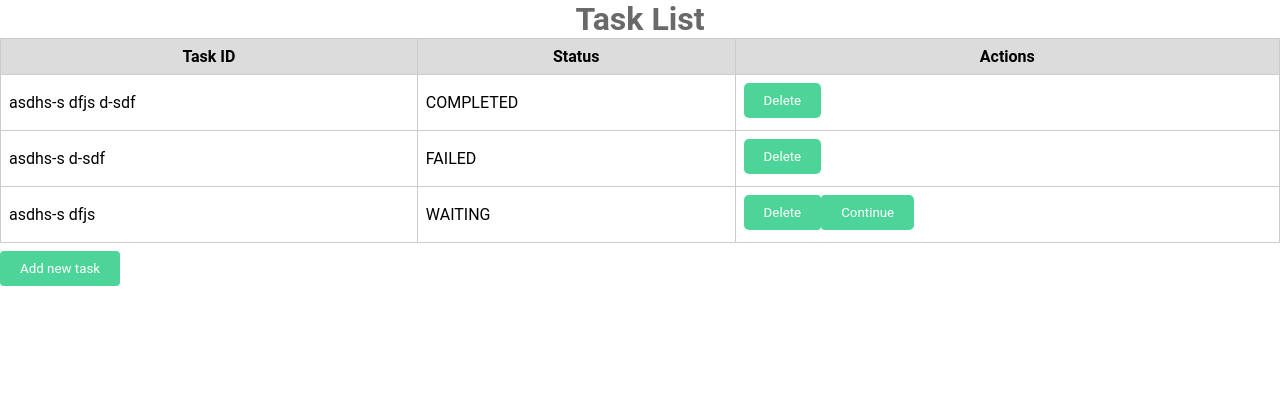
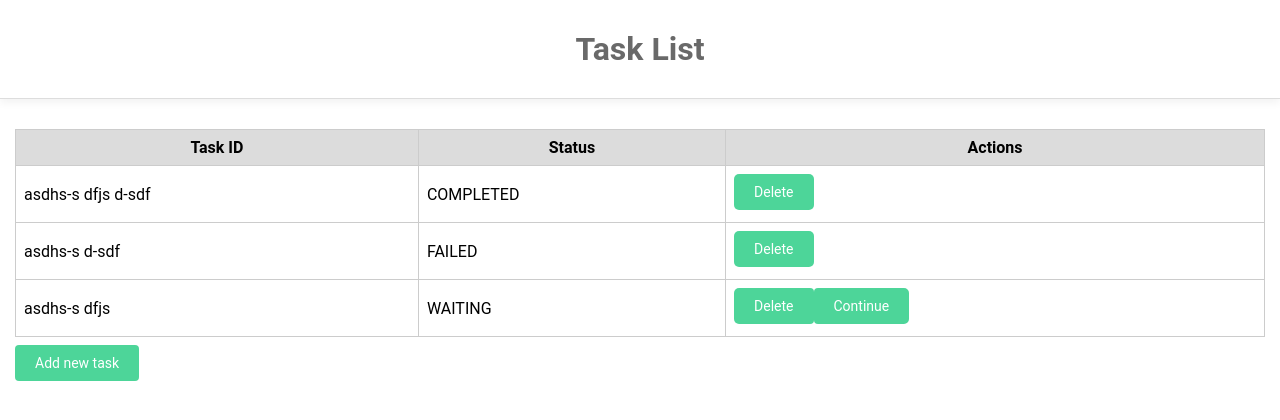
Before and after one commit to yanushok/vm-parser, a React (Create React App) app in the folder packages/client/: page / in a window 1280 px wide. Shown: the top 420 px of the page. Built offline with nearby package versions, Linux system fonts and the light colour scheme; what webfontloader would draw is missing.

Commit message:
Some changes

```diff
--- a/packages/client/src/components/App/App.js
+++ b/packages/client/src/components/App/App.js
@@ -15,10 +15,12 @@ function App() {
           <Route path="/add-task" children={<Header>Add Task</Header>} />
         </Switch>
 
-        <Switch>
-          <Route path="/" exact component={MainPage} />
-          <Route path="/add-task" children={<h1>azazazaza</h1>} />
-        </Switch>
+        <main className="main">
+          <Switch>
+            <Route path="/" exact component={MainPage} />
+            <Route path="/add-task" children={<h1>azazazaza</h1>} />
+          </Switch>
+        </main>
       </div>
     </Router>
   );
--- a/packages/client/src/components/App/App.scss
+++ b/packages/client/src/components/App/App.scss
@@ -0,0 +1,4 @@
+.main {
+    margin-left: 15px;
+    margin-right: 15px;
+}
--- a/packages/client/src/components/Button/Button.scss
+++ b/packages/client/src/components/Button/Button.scss
@@ -10,6 +10,7 @@
     border: none;
     padding: 10px 20px;
     cursor: pointer;
+    font-size: 14px;
 }
 
 .btn:hover {
--- a/packages/client/src/components/Header/Header.scss
+++ b/packages/client/src/components/Header/Header.scss
@@ -1,5 +1,10 @@
 .header {
+    padding: 30px;
+    margin-bottom: 30px;
     font-size: 2rem;
     color: #696969;
     text-align: center;
+    box-shadow: 0 4px 8px rgba(0, 0, 0, 0.05);
+    border-bottom: 1px solid #ddd;
+    // background-color: #efefef;
 }
--- a/packages/client/src/components/TaskList/TaskList.js
+++ b/packages/client/src/components/TaskList/TaskList.js
@@ -1,25 +1,23 @@
-import React from "react";
+import React, { useCallback } from "react";
+import { useHistory } from "react-router-dom";
 
 import Button from "components/Button";
 import ButtonGroup from "components/ButtonGroup";
 
 import './TaskList.scss';
 
-const tasks = [{
-    id: 'asdhs-s dfjs d-sdf',
-    status: 'COMPLETED'
-}, {
-    id: 'asdhs-s d-sdf',
-    status: 'FAILED'
-}, {
-    id: 'asdhs-s dfjs',
-    status: 'WAITING'
-}];
+function TaskList({ tasks }) {
+    let content = null;
+    const history = useHistory();
 
-function TaskList() {
-    return (
-        <div className="container">
-            <table className="table">
+    const addTaskHandler = useCallback(() => {
+        history.push('/add-task');
+    }, [history]);
+
+    if (!tasks || tasks.length === 0) {
+        content = <h3>There are not tasks yet</h3>;
+    } else {
+        content = <table className="table">
             <thead>
                 <tr>
                     <th>Task ID</th>
@@ -41,9 +39,14 @@ function TaskList() {
                     </tr>
                 ))}
             </tbody>
-            </table>
-            <Button>Add new task</Button>
-        </div>
+        </table>;
+    }
+
+    return (
+        <>
+            {content}
+            <Button onClick={addTaskHandler}>Add new task</Button>
+        </>
     );
 }
 
--- a/packages/client/src/pages/main/MainPage.js
+++ b/packages/client/src/pages/main/MainPage.js
@@ -1,10 +1,21 @@
 import React from 'react';
 import TaskList from 'components/TaskList';
+
+const tasks = [{
+    id: 'asdhs-s dfjs d-sdf',
+    status: 'COMPLETED'
+}, {
+    id: 'asdhs-s d-sdf',
+    status: 'FAILED'
+}, {
+    id: 'asdhs-s dfjs',
+    status: 'WAITING'
+}];
 
 function MainPage() {
     return (
         <>
-            <TaskList />
+            <TaskList tasks={tasks} />
         </>
     );
 }
```
Lines whose indentation alone changed are shown as unchanged.
